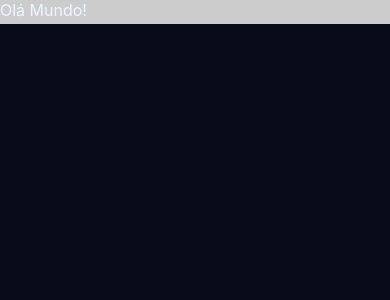
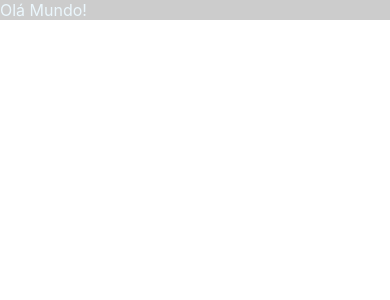
Before and after one commit to JvFern4ndes/MyPersonalWebsite, a React app in the folder fe/: page / in a window 390 px wide. Shown: the top 300 px of the page. Built offline with nearby package versions, Linux system fonts and the light colour scheme; the HTML template or start-up script is replaced by a standard one.

Commit message:
feat: try to make the header responsive

```diff
--- a/fe/src/components/App/index.jsx
+++ b/fe/src/components/App/index.jsx
@@ -1,15 +1,21 @@
 import { ThemeProvider } from 'styled-components';
 
 import GlobalStyles from '../../assets/styles/global';
-import defaultTheme from '../../assets/styles/themes/default';
+// import defaultTheme from '../../assets/styles/themes/default';
 
 import { Container } from './styles';
 
 import Header from '../Header';
 
+export const theme = {
+  mediaQueries: {
+    tablet: '@media screen and (max-width: 767px)',
+  },
+};
+
 function App() {
   return (
-    <ThemeProvider theme={defaultTheme}>
+    <ThemeProvider theme={theme}>
       <GlobalStyles />
 
       <Container>
--- a/fe/src/components/Header/styles.jsx
+++ b/fe/src/components/Header/styles.jsx
@@ -2,6 +2,11 @@ import styled from 'styled-components';
 
 export const Container = styled.div`
   background: #ccc;
-  height: 24px;
+  height: 4em;
+
+  ${(props) => props.theme.mediaQueries.tablet} {
+    height: 80%;
+  }
 `;
+
 export const Content = styled.div``;
```
